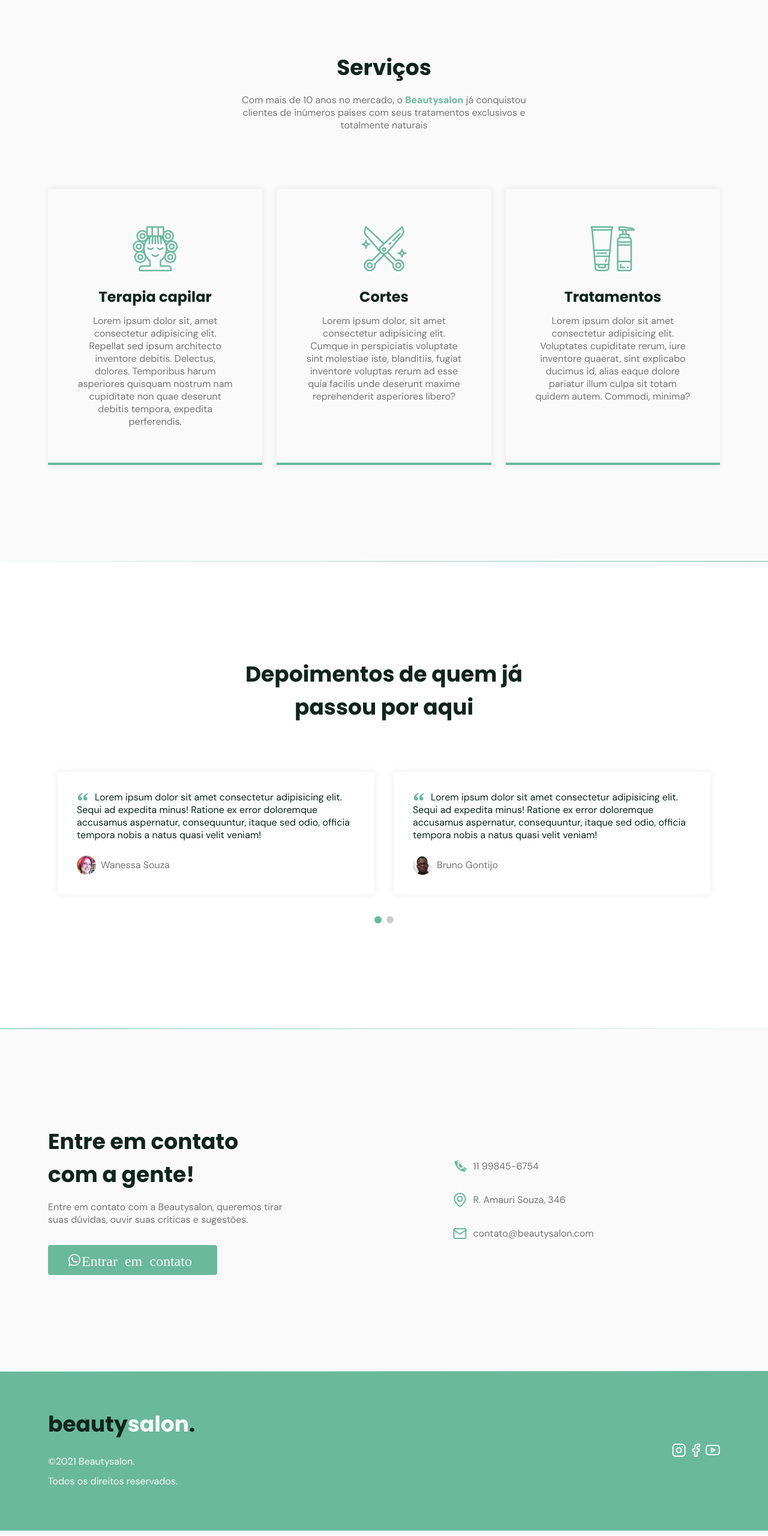
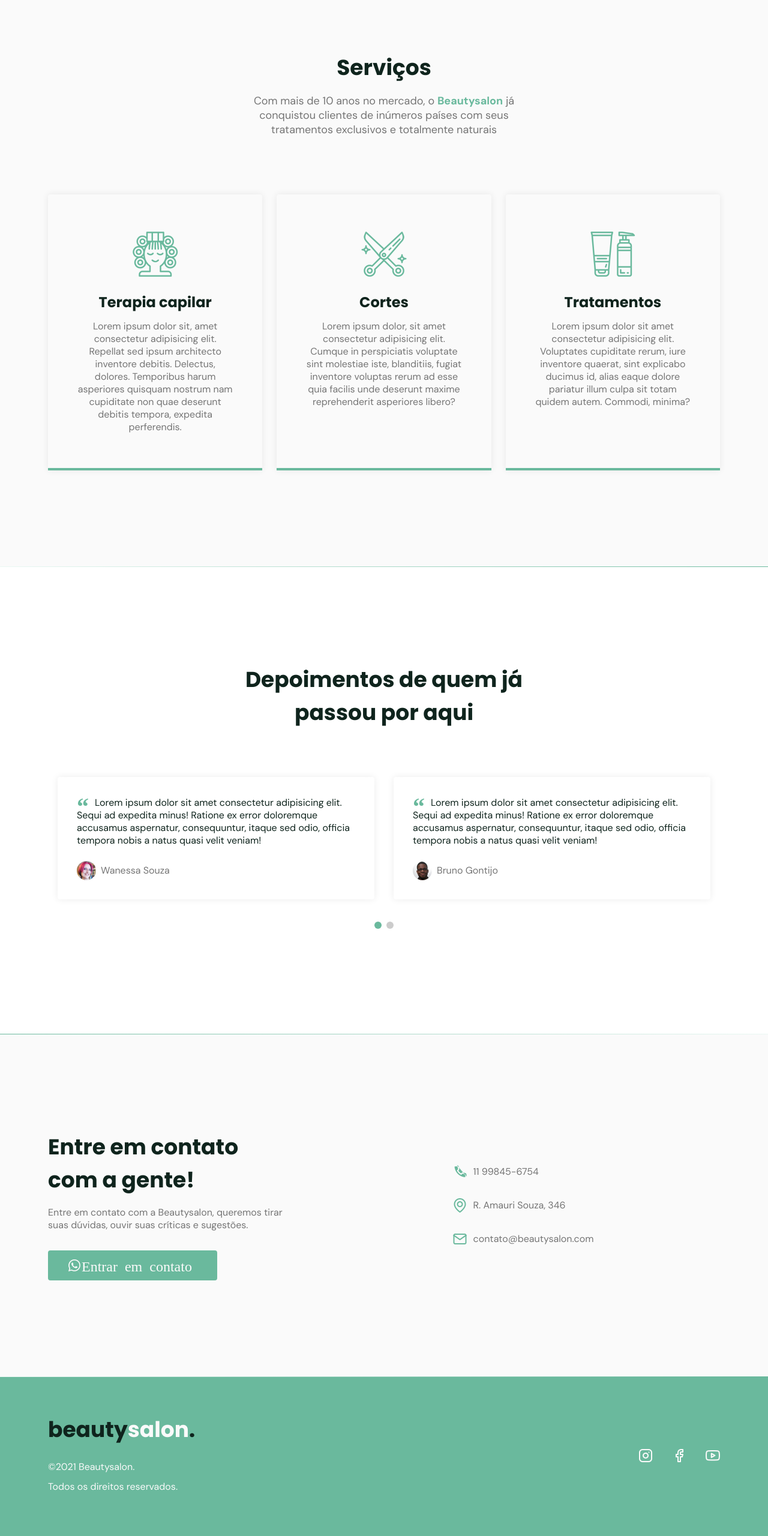
Before and after one commit to Maximos007/Origin, a plain HTML site: page index.html in a window 1280 px wide. Shown: the part 1537-4097 px from the top of the page at 60% size. Drawn offline with nearby package versions, Linux system fonts and the light colour scheme; files whose address does not match are found by name.

Commit message:
Update index.html

```diff
--- a/index.html
+++ b/index.html
@@ -70,7 +70,7 @@
       <div class="container grid">
         <header>
           <h2 class="title">Serviços</h2>
-            <p>
+            <p class="subtitle">
               Com mais de 10 anos no mercado, o <strong>Beautysalon</strong> já
               conquistou clientes de inúmeros países com seus tratamentos
               exclusivos e totalmente naturais
@@ -192,12 +192,12 @@
   <footer class="section">
     <div class="container grid">
       <div class="brand">
-        <a class="logo logo-alt" href="home"> beauty<span>salon</span>.</a>
+        <a class="logo logo-alt" href="#home"> beauty<span>salon</span>.</a>
         <p>©2021 Beautysalon.</p>
         <p>Todos os direitos reservados.</p>
       </div>
 
-      <div class="social">
+      <div class="social grid">
         <a href="" target="_blank"><i class="icon-instagram"></i></a>
         <a href="" target="_blank"><i class="icon-facebook"></i></a>
         <a href="" target="_blank"><i class="icon-youtube"></i></a>
```
